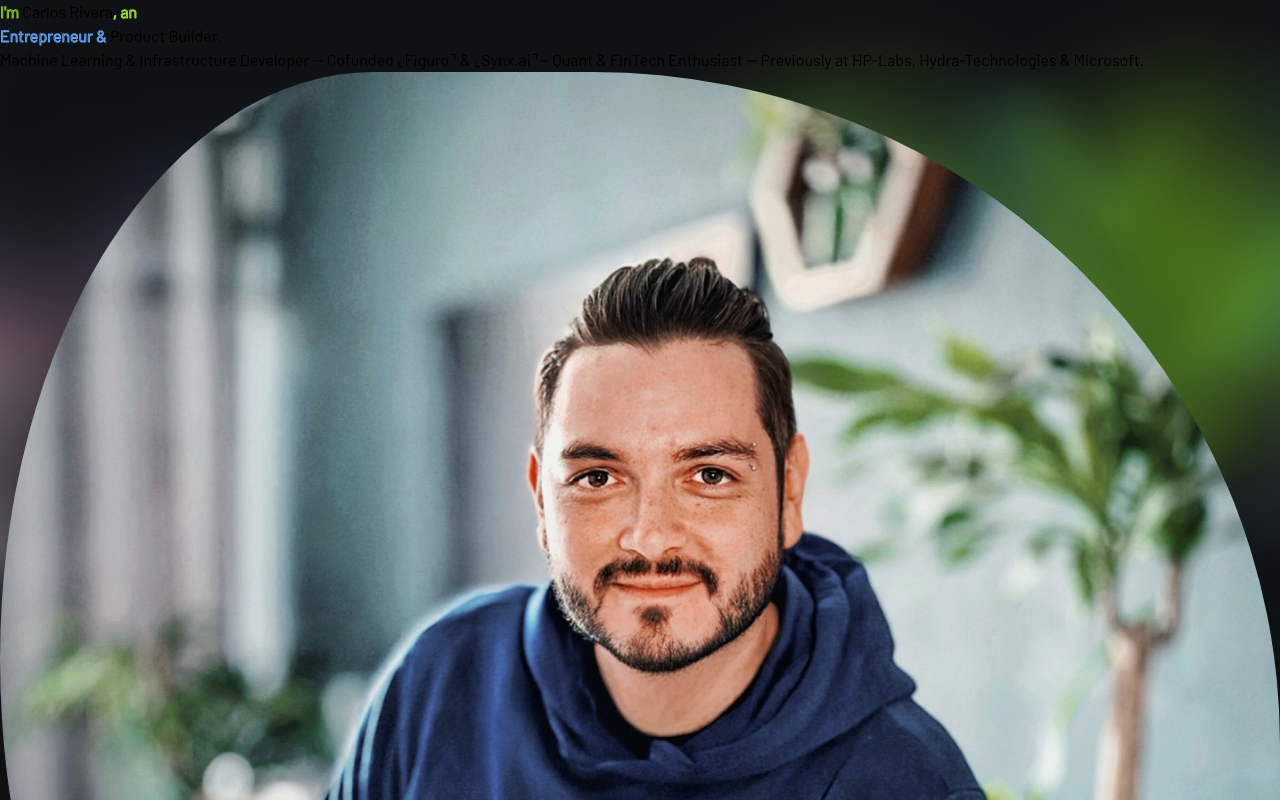
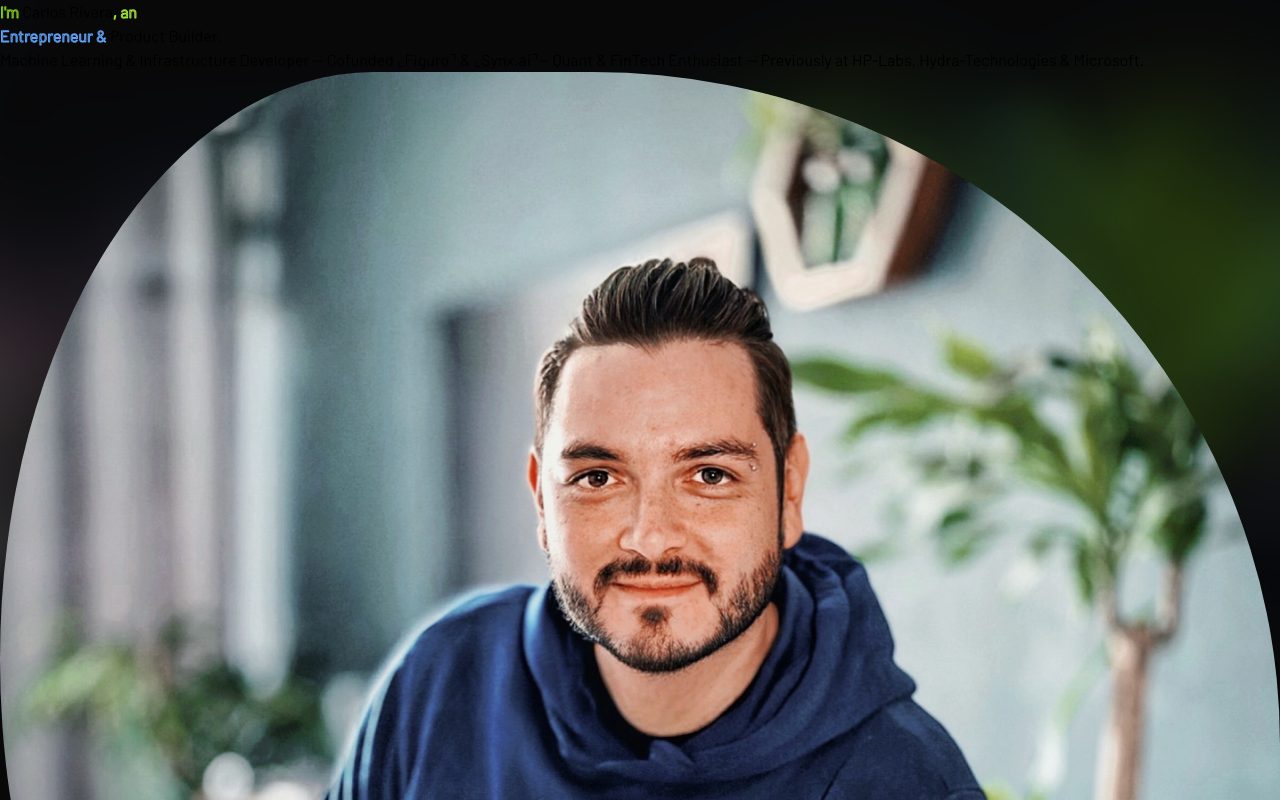
Before and after one commit to carlosrivera/carlosrivera.github.io, a Next.js app: page / in a window 1280 px wide. Shown: the top 800 px of the page. Built offline with nearby package versions, Linux system fonts and the light colour scheme.

Commit message:
💅 remove scroll-bar

```diff
--- a/pages/index.tsx
+++ b/pages/index.tsx
@@ -17,7 +17,7 @@ const ExternalLink = ({ href, children }) => (
 
 export default function Home() {
     return (
-        <div className="relative dark bg-[#101113] bg-opacity-30 overflow-hidden min-h-screen">
+        <div className="main relative dark bg-[#101113] bg-opacity-30 overflow-hidden min-h-screen">
             <div className="mx-auto">
                 <div className="absolute inset-0 bg-bottom bg-no-repeat bg-[#101113] bg-opacity-60 backdrop">
                     <div className="absolute inset-0 bg-bottom main-mask"></div>
--- a/styles/globals.css
+++ b/styles/globals.css
@@ -4,10 +4,19 @@
 
 html,
 body {
-    background-color: "rgba(0, 0, 0, 0.75)";
+    background-color: rgba(0, 0, 0, 0.5);
     padding: 0;
     margin: 0;
     font-family: Barlow, "Montserrat", serif;
+    -ms-overflow-style: none;
+}
+
+body::-webkit-scrollbar-track {
+    display: none;
+}
+
+body::-webkit-scrollbar {
+    display: none;
 }
 
 body::before {
@@ -20,7 +29,7 @@ body::before {
     background-image: url("/backdrop.jpg");
     background-position: center;
     background-size: cover;
-    z-index: -1;
+    z-index: -2;
 }
 
 a.text-fx::after {
```
